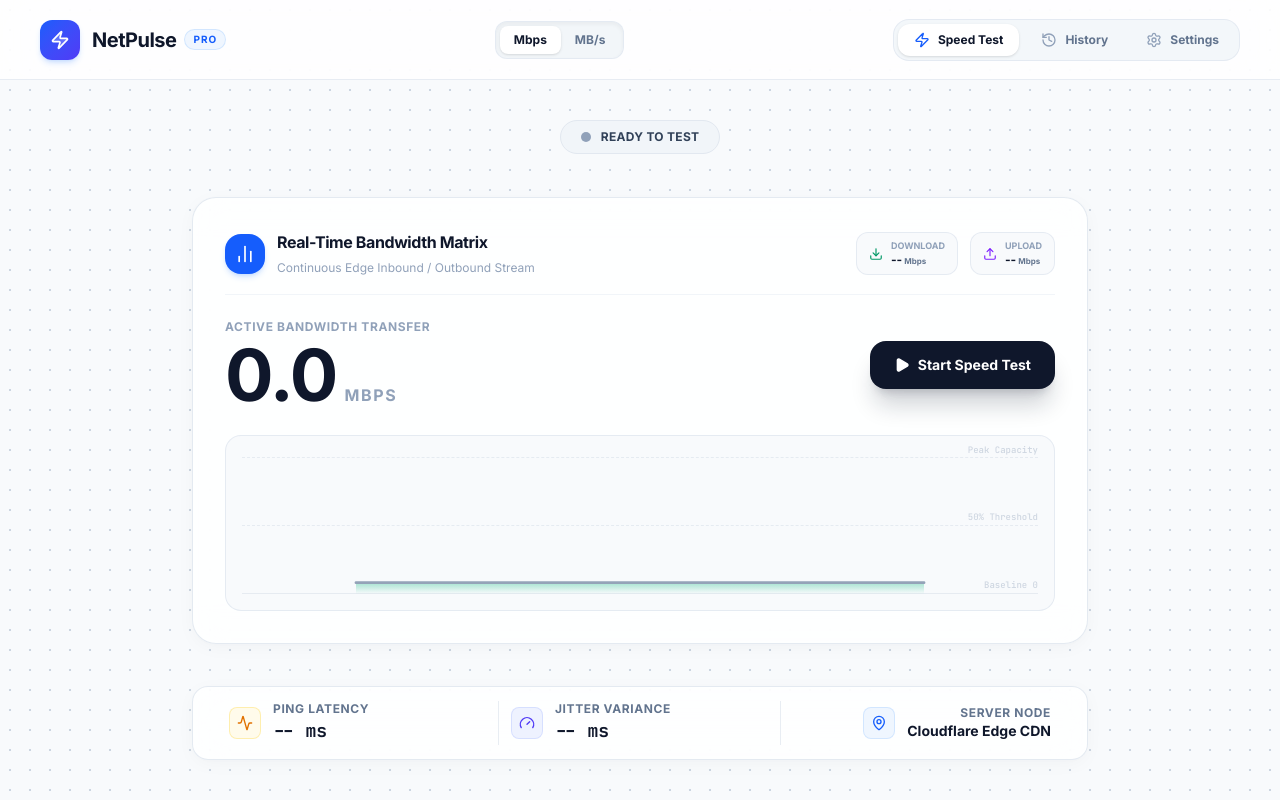
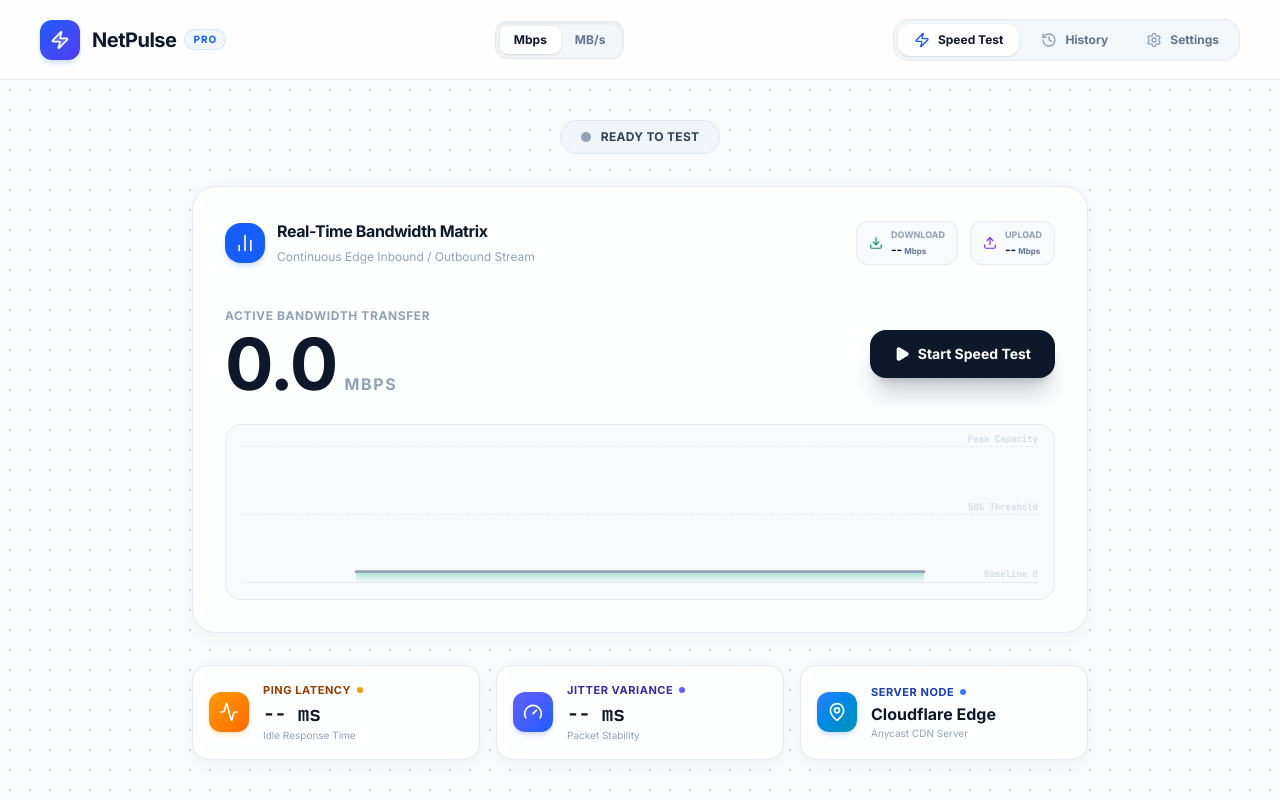
Before and after one commit to Suvesh108/NetPulse, a React (Vite) app: page / in a window 1280 px wide. Built offline with nearby package versions, Linux system fonts and the light colour scheme.

Commit message:
feat: redesign bottom telemetry deck into 3 modern Bento cards for Ping, Jitter, and Server Node

```diff
--- a/src/components/SpeedTest.tsx
+++ b/src/components/SpeedTest.tsx
@@ -560,45 +560,63 @@ export default function SpeedTest({ settings, onUpdateSettings, onTestComplete,
 
       </div>
 
-      {/* MODERN TELEMETRY SUMMARY DOCK */}
-      <div className="w-full max-w-4xl modern-glass-card rounded-2xl p-3 sm:py-3.5 sm:px-6 grid grid-cols-2 md:grid-cols-3 gap-3 md:gap-0 items-center justify-items-stretch shadow-sm mt-3">
+      {/* MODERN 3-COLUMN BENTO TELEMETRY DECK */}
+      <div className="w-full max-w-4xl grid grid-cols-1 sm:grid-cols-3 gap-3 sm:gap-4 mt-3">
 
-        {/* PING (Latency) */}
-        <div className="flex items-center gap-3 col-span-1 px-3 py-1 sm:py-0 border-r border-slate-200/80">
-          <div className="w-8 h-8 rounded-lg bg-amber-50 text-amber-600 border border-amber-200/60 flex items-center justify-center shrink-0">
-            <Activity className="w-4 h-4" />
+        {/* CARD 1: PING (Latency) */}
+        <div className="modern-glass-card rounded-2xl p-4 flex items-center gap-3.5 border border-slate-200/90 shadow-sm hover:shadow-md transition-all duration-200">
+          <div className="w-10 h-10 rounded-xl bg-gradient-to-br from-amber-500 to-orange-500 text-white flex items-center justify-center shadow-md shadow-amber-500/20 shrink-0">
+            <Activity className="w-5 h-5" />
           </div>
-          <div className="flex flex-col">
-            <span className="text-[10px] sm:text-xs font-bold text-slate-500 uppercase tracking-wider">Ping Latency</span>
-            <span id="ping-val" className="font-mono text-base sm:text-lg font-extrabold text-slate-900">
-              {pingVal !== null ? `${pingVal} ms` : '-- ms'}
-            </span>
+          <div className="flex flex-col min-w-0">
+            <div className="flex items-center gap-1.5">
+              <span className="text-[10px] sm:text-[11px] font-extrabold text-amber-800 uppercase tracking-wider">Ping Latency</span>
+              <span className="w-1.5 h-1.5 rounded-full bg-amber-500"></span>
+            </div>
+            <div className="flex items-baseline gap-1 mt-0.5">
+              <span id="ping-val" className="font-mono text-lg sm:text-xl font-black text-slate-900 tracking-tight">
+                {pingVal !== null ? `${pingVal} ms` : '-- ms'}
+              </span>
+            </div>
+            <span className="text-[10px] text-slate-400 font-medium">Idle Response Time</span>
           </div>
         </div>
 
-        {/* JITTER (Variance) */}
-        <div className="flex items-center gap-3 col-span-1 px-3 py-1 sm:py-0 md:border-r md:border-slate-200/80">
-          <div className="w-8 h-8 rounded-lg bg-indigo-50 text-indigo-600 border border-indigo-200/60 flex items-center justify-center shrink-0">
-            <Gauge className="w-4 h-4" />
+        {/* CARD 2: JITTER (Variance) */}
+        <div className="modern-glass-card rounded-2xl p-4 flex items-center gap-3.5 border border-slate-200/90 shadow-sm hover:shadow-md transition-all duration-200">
+          <div className="w-10 h-10 rounded-xl bg-gradient-to-br from-indigo-500 to-blue-600 text-white flex items-center justify-center shadow-md shadow-indigo-500/20 shrink-0">
+            <Gauge className="w-5 h-5" />
           </div>
-          <div className="flex flex-col">
-            <span className="text-[10px] sm:text-xs font-bold text-slate-500 uppercase tracking-wider">Jitter Variance</span>
-            <span id="jitter-val" className="font-mono text-base sm:text-lg font-extrabold text-slate-900">
-              {jitterVal !== null ? `${jitterVal} ms` : '-- ms'}
-            </span>
+          <div className="flex flex-col min-w-0">
+            <div className="flex items-center gap-1.5">
+              <span className="text-[10px] sm:text-[11px] font-extrabold text-indigo-800 uppercase tracking-wider">Jitter Variance</span>
+              <span className="w-1.5 h-1.5 rounded-full bg-indigo-500"></span>
+            </div>
+            <div className="flex items-baseline gap-1 mt-0.5">
+              <span id="jitter-val" className="font-mono text-lg sm:text-xl font-black text-slate-900 tracking-tight">
+                {jitterVal !== null ? `${jitterVal} ms` : '-- ms'}
+              </span>
+            </div>
+            <span className="text-[10px] text-slate-400 font-medium">Packet Stability</span>
           </div>
         </div>
 
-        {/* SERVER (Edge Node) */}
-        <div className="flex items-center gap-3 col-span-2 md:col-span-1 px-3 border-t border-slate-200/80 md:border-t-0 pt-2.5 md:pt-0 justify-center md:justify-end">
-          <div className="w-8 h-8 rounded-lg bg-blue-50 text-blue-600 border border-blue-200/60 flex items-center justify-center shrink-0">
-            <MapPin className="w-4 h-4" />
+        {/* CARD 3: SERVER NODE */}
+        <div className="modern-glass-card rounded-2xl p-4 flex items-center gap-3.5 border border-slate-200/90 shadow-sm hover:shadow-md transition-all duration-200">
+          <div className="w-10 h-10 rounded-xl bg-gradient-to-br from-blue-500 to-cyan-600 text-white flex items-center justify-center shadow-md shadow-blue-500/20 shrink-0">
+            <MapPin className="w-5 h-5" />
           </div>
-          <div className="flex flex-col text-left md:text-right">
-            <span className="text-[10px] sm:text-xs font-bold text-slate-500 uppercase tracking-wider">Server Node</span>
-            <span className="font-sans text-xs sm:text-sm font-bold text-slate-900 truncate max-w-[200px]">
-              Cloudflare Edge CDN
-            </span>
+          <div className="flex flex-col min-w-0">
+            <div className="flex items-center gap-1.5">
+              <span className="text-[10px] sm:text-[11px] font-extrabold text-blue-800 uppercase tracking-wider">Server Node</span>
+              <span className="w-1.5 h-1.5 rounded-full bg-blue-500"></span>
+            </div>
+            <div className="flex items-baseline gap-1 mt-0.5">
+              <span className="font-sans text-sm sm:text-base font-black text-slate-900 truncate">
+                Cloudflare Edge
+              </span>
+            </div>
+            <span className="text-[10px] text-slate-400 font-medium truncate">Anycast CDN Server</span>
           </div>
         </div>
 
```
